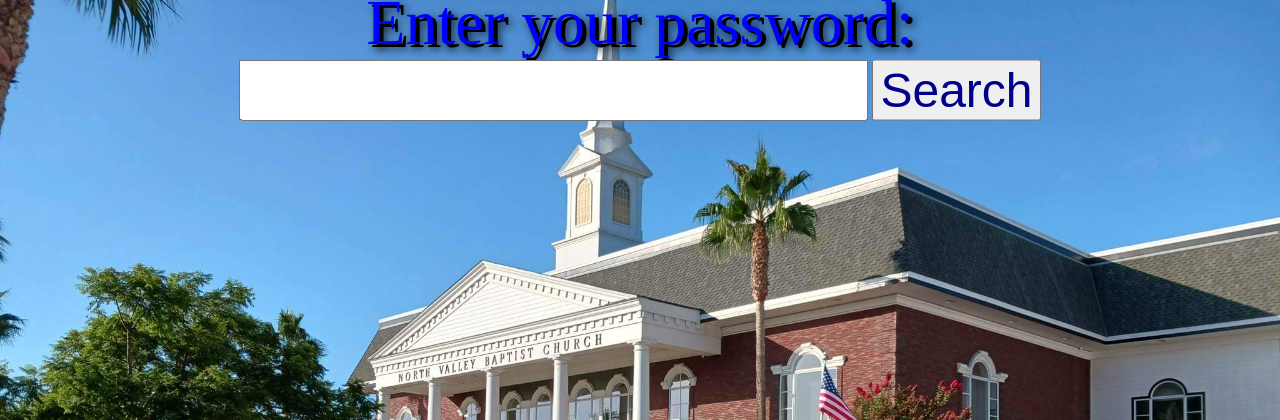
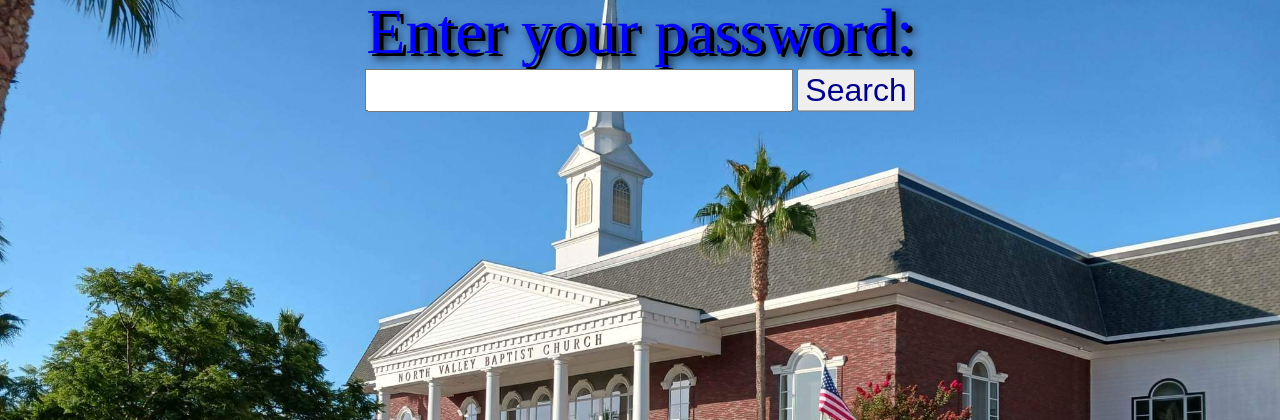
Before and after one commit to jasonwolves/escape-room, a PHP site: page / in a window 1280 px wide. Shown: the top 420 px of the page. Run offline with PHP 8.4, Linux system fonts and the light colour scheme.

Commit message:
changed text size

```diff
--- a/index_style.css
+++ b/index_style.css
@@ -8,7 +8,7 @@
 }
 
 input {
-  font-size: 3.00em;
+  font-size: 2.00em;
             color: DarkBlue;
     text-align: center;
 
```
